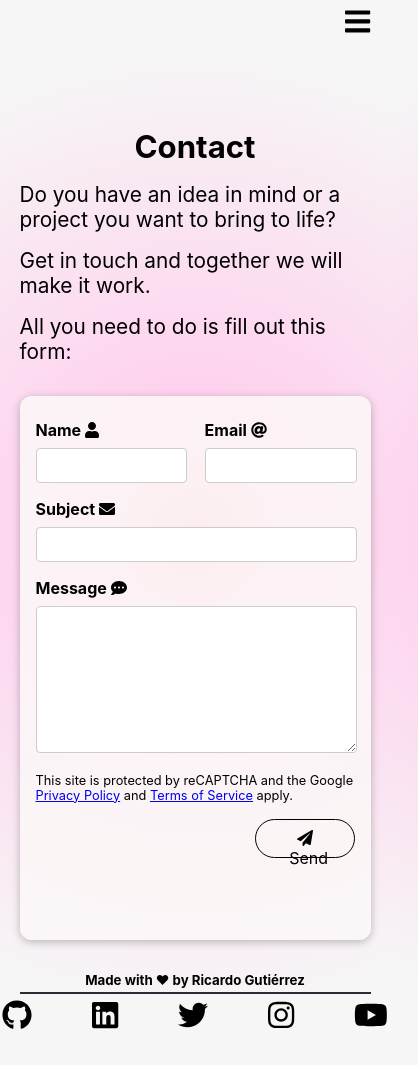
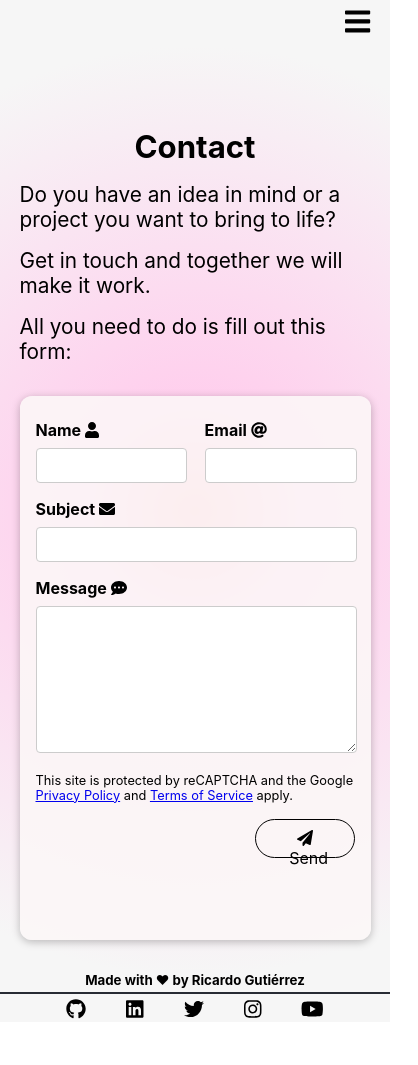
Before and after one commit to GtzRicky/portfolio, a React (Create React App) app: page /contact in a window 390 px wide. Shown: the whole page, 418 px wide, since content can reach past the window. After the commit the page ends 1022 px from the top, so only its background shows below. Built offline with nearby package versions, Linux system fonts and the light colour scheme.

Commit message:
added footer media queries

```diff
--- a/src/components/About.module.css
+++ b/src/components/About.module.css
@@ -42,13 +42,17 @@
     }
 
     .description {
-        text-align: justify;
+        text-align: left;
         font-size: 200%;
         line-height: 1.7cm;
     }
 
     .description h2 {
         text-align: center;
+    }
+
+    .description h4 {
+        text-align: left;
     }
 
     .hero-icons {
@@ -85,6 +89,10 @@
 
     .description h2 {
         text-align: center;
+    }
+
+    .description h4 {
+        text-align: left;
     }
 
     .hero-icons {
--- a/src/components/Contact.module.css
+++ b/src/components/Contact.module.css
@@ -121,6 +121,11 @@
         grid-template-columns: 1fr;
     }
 
+    .contact-text p {
+        margin: 1rem 0;
+        margin-right: 1.5rem 0;
+    }
+
     .form-container {
         min-height: 32rem;
     }
--- a/src/components/Footer.module.css
+++ b/src/components/Footer.module.css
@@ -22,8 +22,19 @@
 
 /* Tiny devices (portrait phones, less than 576px) */
 @media screen and (max-width: 576px) {
+    .footer {
+        width: 100%;
+        margin: auto;
+    }
     .icons {
+        font-size: 20px;
+        overflow: hidden;
         display: flex;
+    }
+
+    .icons svg {
+        margin: 0 20px;
+        color: rgb(0, 0, 0);
     }
 }
 
```
